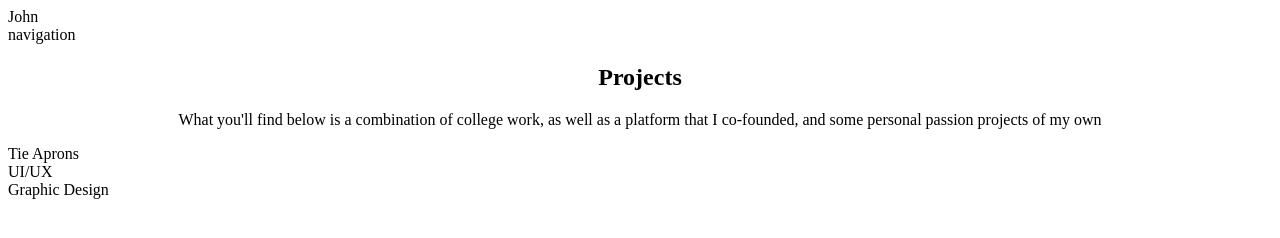
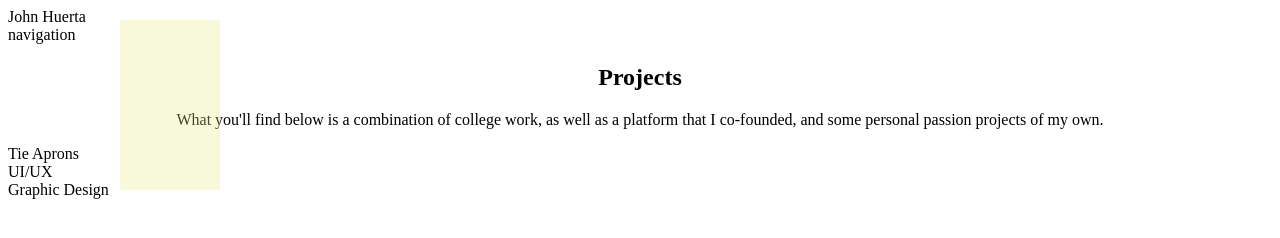
Before and after one commit to johnh16/MMP-350, a plain HTML site: page index.html in a window 1280 px wide. Drawn offline with Linux system fonts and the light colour scheme.

Commit message:
basic html layout basics

```diff
--- a/index.html
+++ b/index.html
@@ -6,10 +6,13 @@
     <meta name="viewport" content="width=device-width, initial-scale=1.0">
     <link rel="stylesheet" href="css/style.css">
     <title>Document</title>
+
 </head>
 <body>
+    <div style="opacity:0.3;position:absolute;left:120px;top:20px;width:100px;height:170px;background-color: rgb(232, 232, 134);">
+    </div>
     <header class="site-header">
-        <div class="site-title">John</div>
+        <div class="site-title">John Huerta</div>
         <nav>navigation</nav>
     </header>
 
@@ -17,7 +20,7 @@
             <div class="page-header">
                 <h2 style="text-align: center;">Projects</h2>
                 <p style="text-align: center;">What you'll find below is a combination of college work, as well as a platform
-                that I co-founded, and some personal passion projects of my own</p>
+                that I co-founded, and some personal passion projects of my own.</p>
             </div>
 
             <div class="Projects">
```
